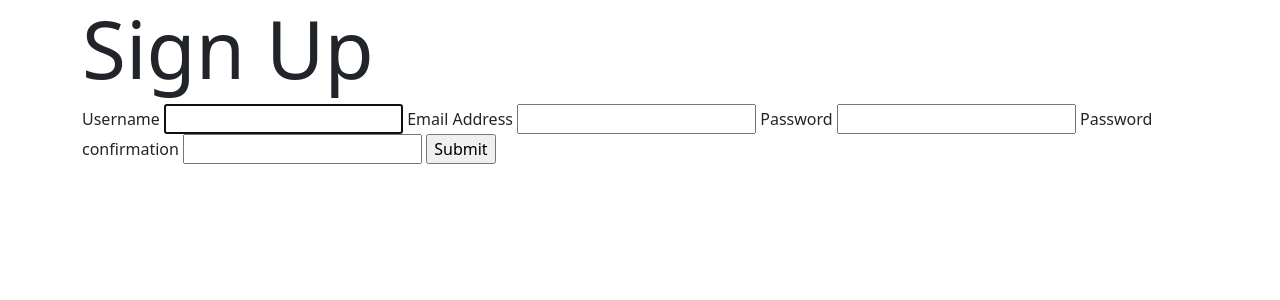
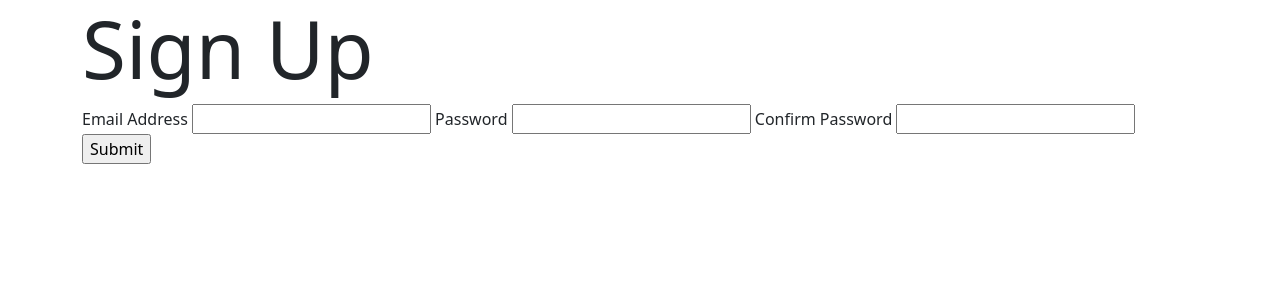
Before and after one commit to DVM-Backend-Recruitment/dvm-backend-task-2-sahai-aditya, a Django app: page /acc/sign-up in a window 1280 px wide. Shown: the top 300 px of the page. Run offline with Django 5.2, Linux system fonts and the light colour scheme; some libraries are stand-ins or nearby versions.

Commit message:
Making sign up form and template

```diff
--- a/accounts/forms.py
+++ b/accounts/forms.py
@@ -1,20 +1,22 @@
-from django.forms import ModelForm
-from django.contrib.auth.forms import UserCreationForm
 from django.contrib.auth.models import User
 from django.core.exceptions import ValidationError
+from django.contrib.auth.password_validation import validate_password
 from django import forms
 
 
-class CreateUserForm(UserCreationForm):
-    email = forms.EmailField(label="Email Address", required=True)
-    USERNAME_FIELD = "email"
+class CreateUserForm(forms.ModelForm):
+    password = forms.CharField(widget=forms.PasswordInput(), label="Password", validators=[validate_password])
+    confirm_password = forms.CharField(widget=forms.PasswordInput(), label="Confirm Password")
+
+    email = forms.EmailField(label="Email Address")
+
     class Meta:
         model = User
-        fields = ("username", "email", "password1", "password2")
+        fields = ("email", "password", "confirm_password")
 
-    # def clean_email(self):
-    #     user_email = self.cleaned_data["email"]
-    #     users = list(User.objects.raw(f"SELECT * FROM auth_user where email='{user_email}';"))
+    def clean_email(self):
+        user_email = self.cleaned_data["email"]
+        users = list(User.objects.raw(f"SELECT * FROM auth_user where email='{user_email}';"))
 
-    #     if users != []:
-    #         raise ValidationError("User with that email already exists.")
+        if users != []:
+            raise ValidationError("User with that email already exists.")
--- a/accounts/views.py
+++ b/accounts/views.py
@@ -1,6 +1,6 @@
 from django.shortcuts import render, redirect
 from django.contrib.auth.forms import UserCreationForm
-from django.contrib import messages
+from django.contrib.auth.models import User
 
 from .forms import CreateUserForm
 
@@ -12,11 +12,18 @@ def sign_up(request):
     form = CreateUserForm()
 
     if request.method == "POST":
-        form = CreateUserForm(request.POST)
+        email = request.POST.get("email")
+        password = request.POST.get("password")
+        confirm_password = request.POST.get("confirm_password")
+
+        form = CreateUserForm(data=request.POST)
+
+        if password != confirm_password:
+            form.add_error("password", "Passwords do not match.")
 
         if form.is_valid():
-            user = form.save()
-            # print(form)
+            user = User.objects.create_user(username=email, password=password, email=email)
+            user.save()
             return redirect("/acc/sign-in")
 
     context = {"form": form}
--- a/templates/accounts/sign-up.html
+++ b/templates/accounts/sign-up.html
@@ -10,17 +10,14 @@
 <form action="" method="post">
     {% csrf_token %}
 
-    {{ form.username.label }}
-    {{ form.username }}
-
     {{ form.email.label }}
     {{ form.email }}
 
-    {{ form.password1.label }}
-    {{ form.password1 }}
+    {{ form.password.label }}
+    {{ form.password }}
 
-    {{ form.password2.label }}
-    {{ form.password2 }}
+    {{ form.confirm_password.label }}
+    {{ form.confirm_password }}
 
     <input type="submit" name="Create User">
 </form>
```
